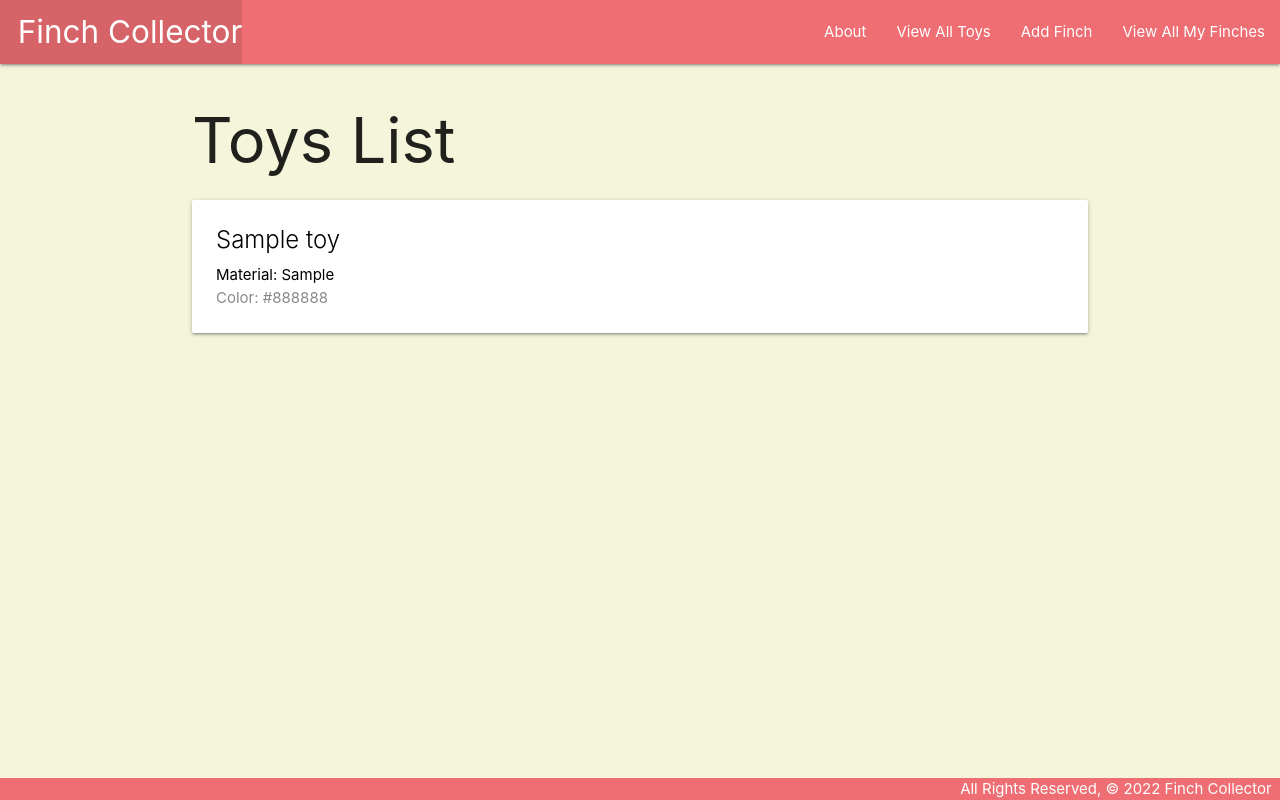
After one commit to AamerShikari/finchcollector, a Django app: page /toys/ in a window 1280 px wide. The commit adds this page. Run offline with Django 4.2, Linux system fonts and the light colour scheme; tables that the repository leaves empty hold one stand-in row (values such as "Sample post").

Commit message:
Toy Model and All Toy View Page

```diff
--- a/main_app/templates/base.html
+++ b/main_app/templates/base.html
@@ -19,6 +19,7 @@
         </ul>
         <ul class="right">
           <li><a href="{% url 'about' %}">About</a></li>
+          <li><a href="{% url 'view_toys' %}">View All Toys</a></li>
           <li><a href="{% url 'finch_create' %}">Add Finch</a></li>
           <li><a href="/finches">View All My Finches</a></li>
         </ul>
--- /dev/null
+++ b/main_app/templates/toys/index.html
@@ -0,0 +1,18 @@
+{% extends 'base.html' %}
+{% block content %}
+
+<h1> Toys List </h1>
+
+{% for toy in toys %}
+  <div class="card">
+    <a href="/toyes/{{ toy.id }}" style="color: black !important;">
+      <div class="card-content">
+        <span class="card-title">{{ toy.name }}</span>
+        <p>Material: {{ toy.material }}</p>
+        <p style="color: {{toy.color}};">Color: {{ toy.color }}</p>
+      </div>
+    </a>
+  </div>
+{% endfor %}
+
+{% endblock %}
--- a/main_app/urls.py
+++ b/main_app/urls.py
@@ -10,4 +10,5 @@ urlpatterns = [
     path('finches/<int:pk>/update/', views.FinchUpdate.as_view(), name='finch_update'),
     path('finches/<int:pk>/delete/', views.FinchDelete.as_view(), name='finch_delete'),
     path('finches/<int:finch_id>/add_feeding', views.add_feeding, name='add_feeding'),
+    path('toys/', views.toys, name='view_toys'),
 ]
--- a/main_app/views.py
+++ b/main_app/views.py
@@ -1,7 +1,7 @@
 from django.shortcuts import render, redirect
 from django.http import HttpRequest, HttpResponse
 from django.views.generic.edit import CreateView, UpdateView, DeleteView
-from .models import Finch, Feeding
+from .models import Finch, Feeding, Toy
 from .forms import FeedingForm
 # Create your views here.
 def home(request):
@@ -42,5 +42,6 @@ def add_feeding(request, finch_id):
         new_feeding.save()
     return redirect('detail', finch_id=finch_id)
 
-    class Meta:
-        ordering = ['-date']
+def toys(request):
+    toys = Toy.objects.all()
+    return render(request, 'toys/index.html', {'toys': toys})
```
